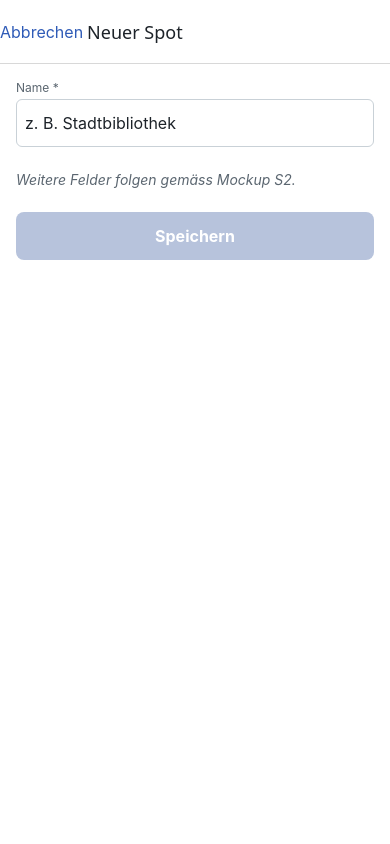
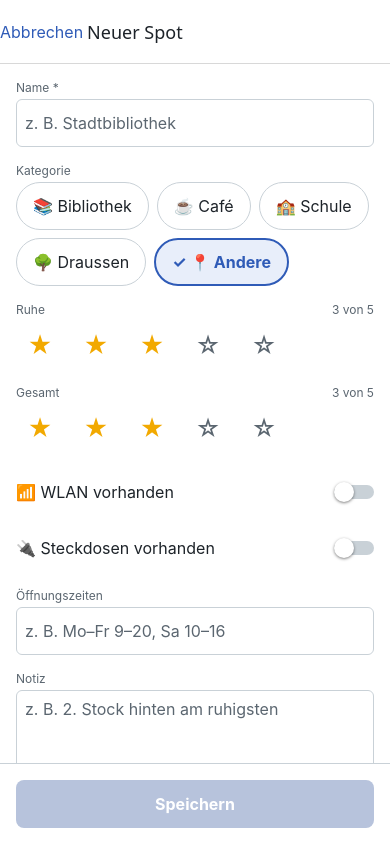
Before and after one commit to Stikerius/M335-lernspot, a React Native app: screen /SpotForm in a window 390 px wide. Built offline with nearby package versions, Linux system fonts and the light colour scheme.

Commit message:
Formular: Kategorie, Bewertungen, Schalter, Notiz und Speichern mit Bestätigung
Name mit Echtzeit-Validierung, Speichern deaktiviert solange ungültig,
nach dem Speichern erscheint «Spot gespeichert ✓».

Co-Authored-By: Claude Sonnet 5.5 <noreply@anthropic.com>

```diff
--- a/src/screens/SpotFormScreen.js
+++ b/src/screens/SpotFormScreen.js
@@ -1,32 +1,110 @@
-import { useLayoutEffect, useState } from 'react';
-import { Pressable, ScrollView, StyleSheet, Text, TextInput } from 'react-native';
+import { useEffect, useLayoutEffect, useState } from 'react';
+import {
+  AccessibilityInfo,
+  Pressable,
+  ScrollView,
+  StyleSheet,
+  Switch,
+  Text,
+  TextInput,
+  View,
+} from 'react-native';
+import { useSafeAreaInsets } from 'react-native-safe-area-context';
 
 import { useApp } from '../context/AppContext';
 import PrimaryButton from '../components/PrimaryButton';
+import StarRating from '../components/StarRating';
+import { CATEGORIES } from '../data/categories';
 import { colors, fontSizes, radius, spacing, touch } from '../theme';
 
 // S2 · Neuer Spot / Spot bearbeiten (Modal)
-// Grundgerüst: Name-Feld mit Validierung (2–60 Zeichen), Speichern/Abbrechen.
 // TODO (Mockup S2):
-//  - Kategorie (Segment-Control), Ruhe + Gesamt (Sterne 1–5), WLAN/Steckdosen (Switch),
-//    Öffnungszeiten, Notiz
-//  - Standort automatisch per expo-location übernehmen, Button «↻ Neu»
+//  - Standort übernehmen und Button «↻ Neu» (wartet auf useLocation aus Paket P02)
 //  - Duplikat-Warnung (gleicher Name < 50 m)
-//  - «Änderungen verwerfen?» beim Abbrechen mit Eingaben
 //  - Entwurf in AsyncStorage (storage.saveDraft) sichern
+
+const NAME_MIN = 2;
+const NAME_MAX = 60;
+const TOAST_DAUER = 1200;
+
+function validateName(name) {
+  const laenge = name.trim().length;
+  if (laenge < NAME_MIN) return `Bitte gib dem Spot einen Namen (mind. ${NAME_MIN} Zeichen).`;
+  if (laenge > NAME_MAX) return `Der Name darf höchstens ${NAME_MAX} Zeichen lang sein.`;
+  return null;
+}
+
+// Startwerte des Formulars: leer beim Erfassen, vorausgefüllt beim Bearbeiten
+function toForm(spot) {
+  return {
+    name: spot?.name ?? '',
+    kategorie: spot?.kategorie ?? 'andere',
+    ruhe: spot?.ruhe ?? 3,
+    gesamt: spot?.gesamt ?? 3,
+    wlan: spot?.wlan ?? false,
+    steckdosen: spot?.steckdosen ?? false,
+    oeffnungszeiten: spot?.oeffnungszeiten ?? '',
+    notiz: spot?.notiz ?? '',
+  };
+}
+
+function Chip({ icon, label, selected, onPress }) {
+  return (
+    <Pressable
+      onPress={onPress}
+      accessibilityRole="button"
+      accessibilityLabel={`Kategorie ${label}`}
+      accessibilityState={{ selected }}
+      style={({ pressed }) => [styles.chip, selected && styles.chipSelected, pressed && styles.pressed]}
+    >
+      {/* Auswahl nie nur über Farbe: zusätzlich Häkchen und fette Schrift */}
+      <Text style={[styles.chipText, selected && styles.chipTextSelected]}>
+        {selected ? '✓ ' : ''}
+        {icon} {label}
+      </Text>
+    </Pressable>
+  );
+}
+
+// Ganze Zeile antippbar, der Schalter selbst nimmt keine Taps an
+function SwitchRow({ icon, label, value, onChange }) {
+  return (
+    <Pressable
+      onPress={() => onChange(!value)}
+      accessibilityRole="switch"
+      accessibilityLabel={label}
+      accessibilityState={{ checked: value }}
+      style={({ pressed }) => [styles.switchRow, pressed && styles.pressed]}
+    >
+      <Text style={styles.switchLabel}>
+        {icon} {label}
+      </Text>
+      <View pointerEvents="none" accessibilityElementsHidden importantForAccessibility="no-hide-descendants">
+        <Switch
+          value={value}
+          trackColor={{ false: colors.border, true: colors.primary }}
+          thumbColor={colors.surface}
+          ios_backgroundColor={colors.border}
+        />
+      </View>
+    </Pressable>
+  );
+}
+
 export default function SpotFormScreen({ navigation, route }) {
   const { getSpot, addSpot, updateSpot } = useApp();
+  const insets = useSafeAreaInsets();
   const editing = route.params?.spotId ? getSpot(route.params.spotId) : null;
 
-  const [name, setName] = useState(editing?.name ?? '');
+  const [form, setForm] = useState(() => toForm(editing));
   const [touched, setTouched] = useState(false);
+  const [saved, setSaved] = useState(false);
 
-  const nameError =
-    name.trim().length < 2
-      ? 'Bitte gib dem Spot einen Namen (mind. 2 Zeichen).'
-      : name.trim().length > 60
-      ? 'Der Name darf höchstens 60 Zeichen lang sein.'
-      : null;
+  const nameError = validateName(form.name);
+
+  function setField(key, value) {
+    setForm((alt) => ({ ...alt, [key]: value }));
+  }
 
   // «Abbrechen» oben links im Header (weit weg von «Speichern»)
   useLayoutEffect(() => {
@@ -36,66 +114,136 @@ export default function SpotFormScreen({ navigation, route }) {
           onPress={() => navigation.goBack()}
           hitSlop={12}
           accessibilityRole="button"
-          style={{ minHeight: touch.min, justifyContent: 'center' }}
+          accessibilityLabel="Abbrechen"
+          style={styles.abbrechen}
         >
-          <Text style={{ color: colors.primary, fontSize: fontSizes.body }}>Abbrechen</Text>
+          <Text style={styles.abbrechenText}>Abbrechen</Text>
         </Pressable>
       ),
     });
   }, [navigation]);
 
+  // Nach dem Speichern kurz die Bestätigung zeigen, dann das Modal schliessen
+  useEffect(() => {
+    if (!saved) return undefined;
+    const timer = setTimeout(() => navigation.goBack(), TOAST_DAUER);
+    return () => clearTimeout(timer);
+  }, [saved, navigation]);
+
   function handleSave() {
-    if (nameError) {
+    if (nameError || saved) {
       setTouched(true);
       return;
     }
     const data = {
-      name: name.trim(),
-      // Platzhalter-Werte bis die restlichen Felder gebaut sind
-      kategorie: editing?.kategorie ?? 'andere',
-      ruhe: editing?.ruhe ?? 3,
-      gesamt: editing?.gesamt ?? 3,
-      wlan: editing?.wlan ?? false,
-      steckdosen: editing?.steckdosen ?? false,
-      oeffnungszeiten: editing?.oeffnungszeiten ?? '',
-      notiz: editing?.notiz ?? '',
+      ...form,
+      name: form.name.trim(),
+      oeffnungszeiten: form.oeffnungszeiten.trim(),
+      notiz: form.notiz.trim(),
+      // Standort bleibt beim Bearbeiten erhalten, bis die Standort-Funktion da ist
       lat: editing?.lat ?? null,
       lng: editing?.lng ?? null,
     };
     if (editing) updateSpot(editing.id, data);
     else addSpot(data);
-    navigation.goBack();
+    setSaved(true);
+    AccessibilityInfo.announceForAccessibility('Spot gespeichert');
   }
 
   return (
-    <ScrollView style={styles.container} contentContainerStyle={styles.content} keyboardShouldPersistTaps="handled">
+    <View style={styles.container}>
+      <ScrollView
+        contentContainerStyle={styles.content}
+        keyboardShouldPersistTaps="handled"
+        keyboardDismissMode="on-drag"
+        automaticallyAdjustKeyboardInsets
+      >
         <Text style={styles.label}>Name *</Text>
         <TextInput
-        value={name}
-        onChangeText={setName}
+          value={form.name}
+          onChangeText={(text) => {
+            setField('name', text);
+            setTouched(true); // Echtzeit: Meldung erscheint ab der ersten Eingabe
+          }}
           onBlur={() => setTouched(true)}
           placeholder="z. B. Stadtbibliothek"
+          placeholderTextColor={colors.textMuted}
           style={[styles.input, touched && nameError && styles.inputError]}
           maxLength={80}
           accessibilityLabel="Name des Spots"
         />
         {touched && nameError ? <Text style={styles.error}>⚠ {nameError}</Text> : null}
 
-      <Text style={styles.todo}>Weitere Felder folgen gemäss Mockup S2.</Text>
+        <Text style={[styles.label, styles.abschnitt]}>Kategorie</Text>
+        <View style={styles.chips}>
+          {CATEGORIES.map((c) => (
+            <Chip
+              key={c.key}
+              icon={c.icon}
+              label={c.label}
+              selected={form.kategorie === c.key}
+              onPress={() => setField('kategorie', c.key)}
+            />
+          ))}
+        </View>
 
-      <PrimaryButton
-        title="Speichern"
-        onPress={handleSave}
-        disabled={!!nameError}
-        style={{ marginTop: spacing.l }}
+        <View style={styles.abschnitt}>
+          <StarRating label="Ruhe" value={form.ruhe} onChange={(v) => setField('ruhe', v)} />
+        </View>
+        <View style={styles.abschnitt}>
+          <StarRating label="Gesamt" value={form.gesamt} onChange={(v) => setField('gesamt', v)} />
+        </View>
+
+        <View style={[styles.switches, styles.abschnitt]}>
+          <SwitchRow icon="📶" label="WLAN vorhanden" value={form.wlan} onChange={(v) => setField('wlan', v)} />
+          <SwitchRow
+            icon="🔌"
+            label="Steckdosen vorhanden"
+            value={form.steckdosen}
+            onChange={(v) => setField('steckdosen', v)}
+          />
+        </View>
+
+        <Text style={[styles.label, styles.abschnitt]}>Öffnungszeiten</Text>
+        <TextInput
+          value={form.oeffnungszeiten}
+          onChangeText={(text) => setField('oeffnungszeiten', text)}
+          placeholder="z. B. Mo–Fr 9–20, Sa 10–16"
+          placeholderTextColor={colors.textMuted}
+          style={styles.input}
+          accessibilityLabel="Öffnungszeiten"
+        />
+
+        <Text style={[styles.label, styles.abschnitt]}>Notiz</Text>
+        <TextInput
+          value={form.notiz}
+          onChangeText={(text) => setField('notiz', text)}
+          placeholder="z. B. 2. Stock hinten am ruhigsten"
+          placeholderTextColor={colors.textMuted}
+          style={[styles.input, styles.notiz]}
+          multiline
+          accessibilityLabel="Notiz"
         />
       </ScrollView>
+
+      {/* Speichern fest unten im Daumenbereich */}
+      <View style={[styles.footer, { paddingBottom: Math.max(insets.bottom, spacing.m) }]}>
+        <PrimaryButton title="Speichern" onPress={handleSave} disabled={!!nameError || saved} />
+      </View>
+
+      {saved ? (
+        <View style={styles.toast} pointerEvents="none" accessibilityLiveRegion="polite">
+          <Text style={styles.toastText}>Spot gespeichert ✓</Text>
+        </View>
+      ) : null}
+    </View>
   );
 }
 
 const styles = StyleSheet.create({
   container: { flex: 1, backgroundColor: colors.surface },
   content: { padding: spacing.m },
+  abschnitt: { marginTop: spacing.m },
   label: { fontSize: fontSizes.small, color: colors.textMuted, marginBottom: spacing.xs },
   input: {
     minHeight: touch.min,
@@ -108,5 +256,47 @@ const styles = StyleSheet.create({
   },
   inputError: { borderWidth: 2, borderColor: colors.danger },
   error: { color: colors.danger, fontSize: fontSizes.small, marginTop: spacing.xs },
-  todo: { color: colors.textMuted, fontStyle: 'italic', marginTop: spacing.l },
+  notiz: { minHeight: touch.min * 2, paddingTop: spacing.s, textAlignVertical: 'top' },
+  chips: { flexDirection: 'row', flexWrap: 'wrap', gap: spacing.s },
+  chip: {
+    minHeight: touch.min,
+    paddingHorizontal: spacing.m,
+    borderRadius: radius.pill,
+    borderWidth: 1,
+    borderColor: colors.border,
+    backgroundColor: colors.surface,
+    alignItems: 'center',
+    justifyContent: 'center',
+  },
+  chipSelected: { borderWidth: 2, borderColor: colors.primary, backgroundColor: colors.primaryLight },
+  chipText: { fontSize: fontSizes.body, color: colors.text },
+  chipTextSelected: { fontWeight: 'bold', color: colors.primary },
+  switches: { gap: spacing.s },
+  switchRow: {
+    minHeight: touch.min,
+    flexDirection: 'row',
+    alignItems: 'center',
+    justifyContent: 'space-between',
+  },
+  switchLabel: { flex: 1, fontSize: fontSizes.body, color: colors.text },
+  pressed: { opacity: 0.7 },
+  abbrechen: { minHeight: touch.min, minWidth: touch.min, justifyContent: 'center' },
+  abbrechenText: { color: colors.primary, fontSize: fontSizes.body },
+  footer: {
+    paddingTop: spacing.m,
+    paddingHorizontal: spacing.m,
+    borderTopWidth: 1,
+    borderTopColor: colors.border,
+    backgroundColor: colors.surface,
+  },
+  toast: {
+    position: 'absolute',
+    top: spacing.m,
+    alignSelf: 'center',
+    paddingVertical: spacing.s,
+    paddingHorizontal: spacing.m,
+    borderRadius: radius.pill,
+    backgroundColor: colors.text,
+  },
+  toastText: { color: colors.surface, fontSize: fontSizes.body, fontWeight: 'bold' },
 });
```
Lines whose indentation alone changed are shown as unchanged.
